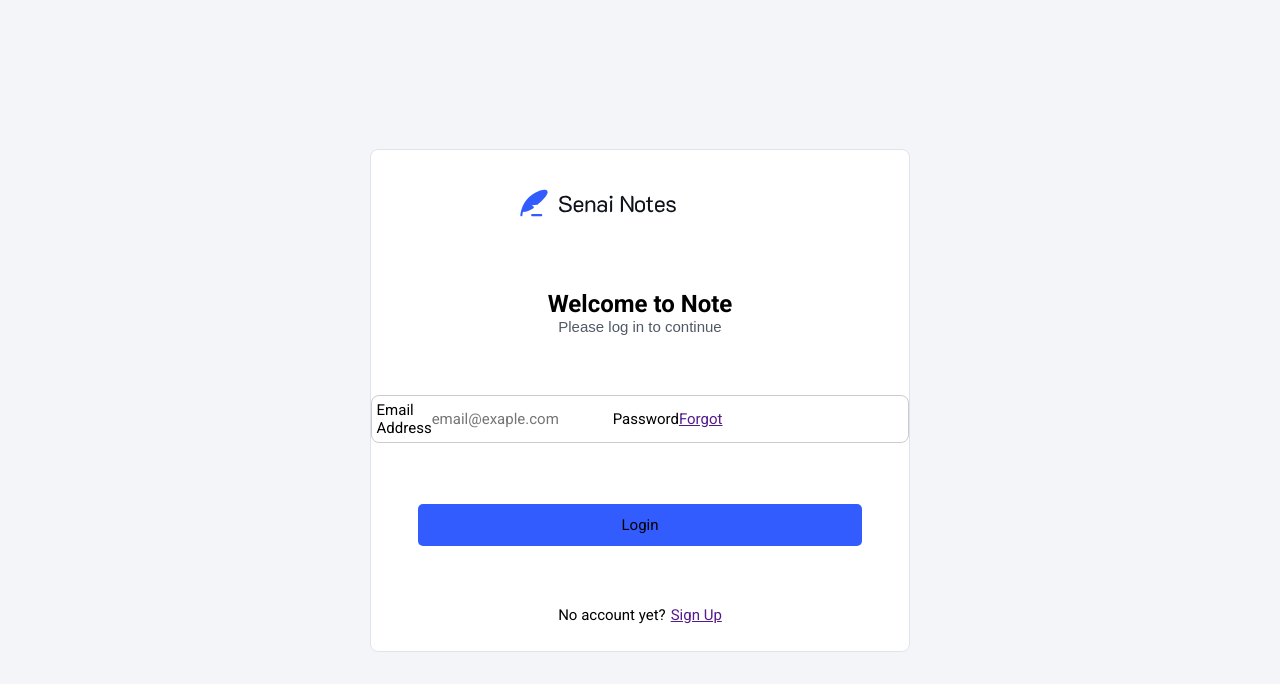
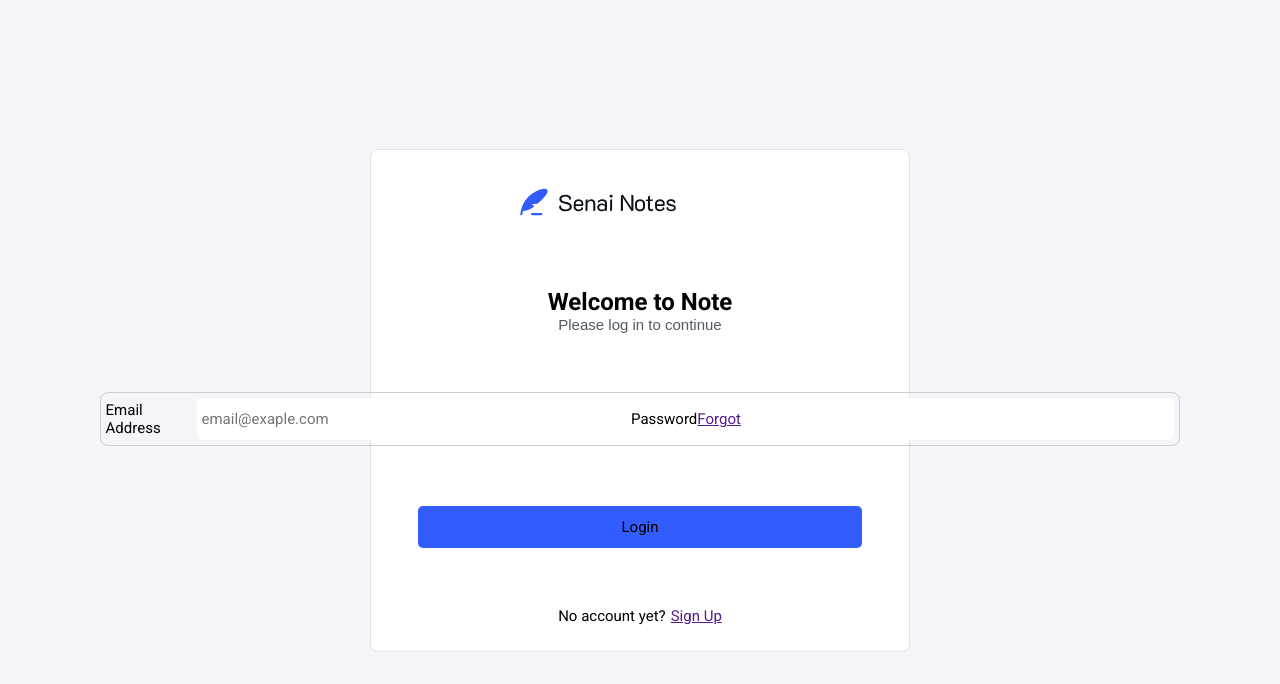
Before and after one commit to JoaoRicardo-Git/Senai-Notes, a React (Vite) app: page / in a window 1280 px wide. Shown: the top 684 px of the page. Built offline with nearby package versions, Linux system fonts and the light colour scheme.

Commit message:
segue resolvendo os bugs css

```diff
--- a/src/Componentes/All-notes/index.jsx
+++ b/src/Componentes/All-notes/index.jsx
@@ -104,7 +104,9 @@ function AllNotes() {
                 <div className="cabecalho">
 
                     <h1 className="title-all" > All Notes</h1>
+
                     <div className="inpt-itens">
+
                         <div className="inpt">
 
                             <img src={lupa} alt="lupa" />
@@ -138,6 +140,7 @@ function AllNotes() {
                             <div className="text-react">
 
                                 <p>{note.title}</p>
+
                                 <div className="text-into">
 
                                     <p> <img src={tags} alt="tags" /> Dev</p>
--- a/src/pages/login/login.css
+++ b/src/pages/login/login.css
@@ -63,14 +63,16 @@
 
 }
 
-.inputs input {
+.inpt input {
 
     width: 444px;
     height: 42px;
     border-radius: 5px;
     padding: 4px;
+    flex-direction: column;
 
 }
+
 
 .itens {
     display: flex;
```
Also changed, not shown: src/pages/login/index.jsx (+9 -0 lines).
